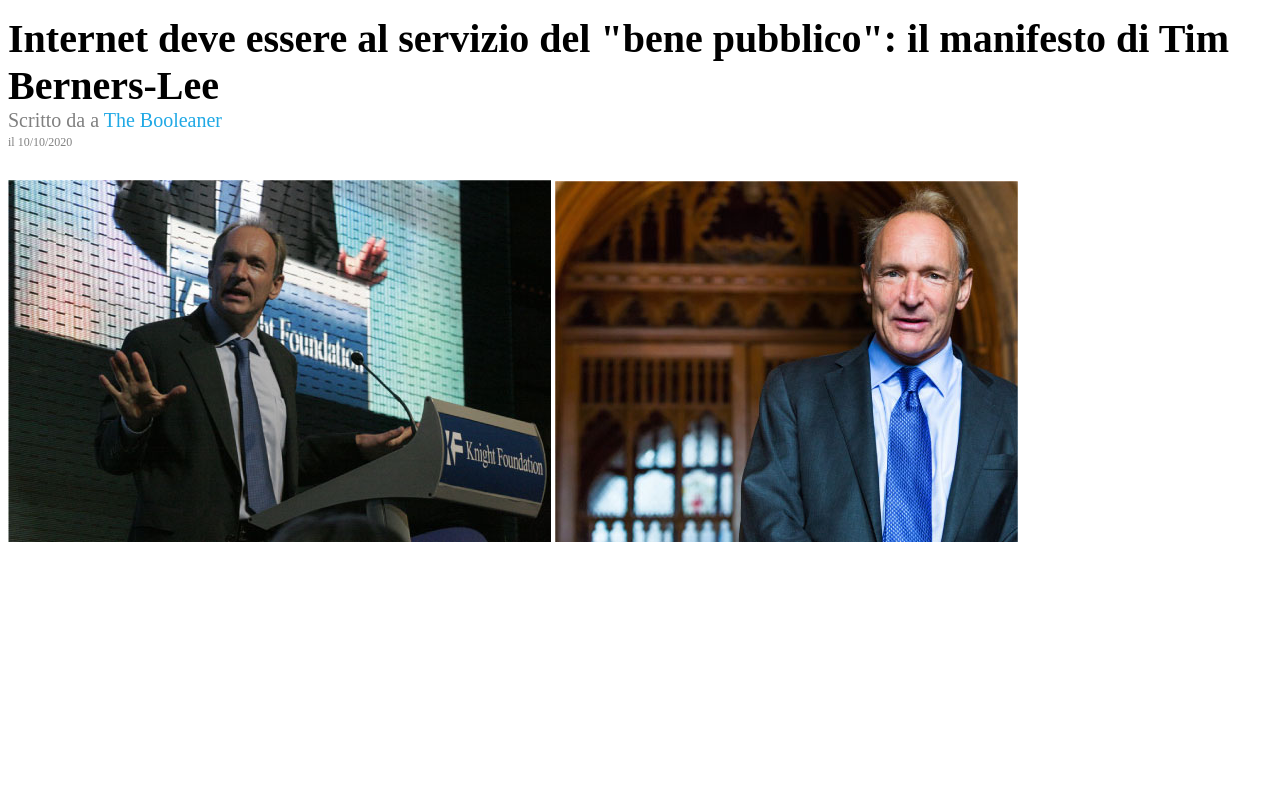
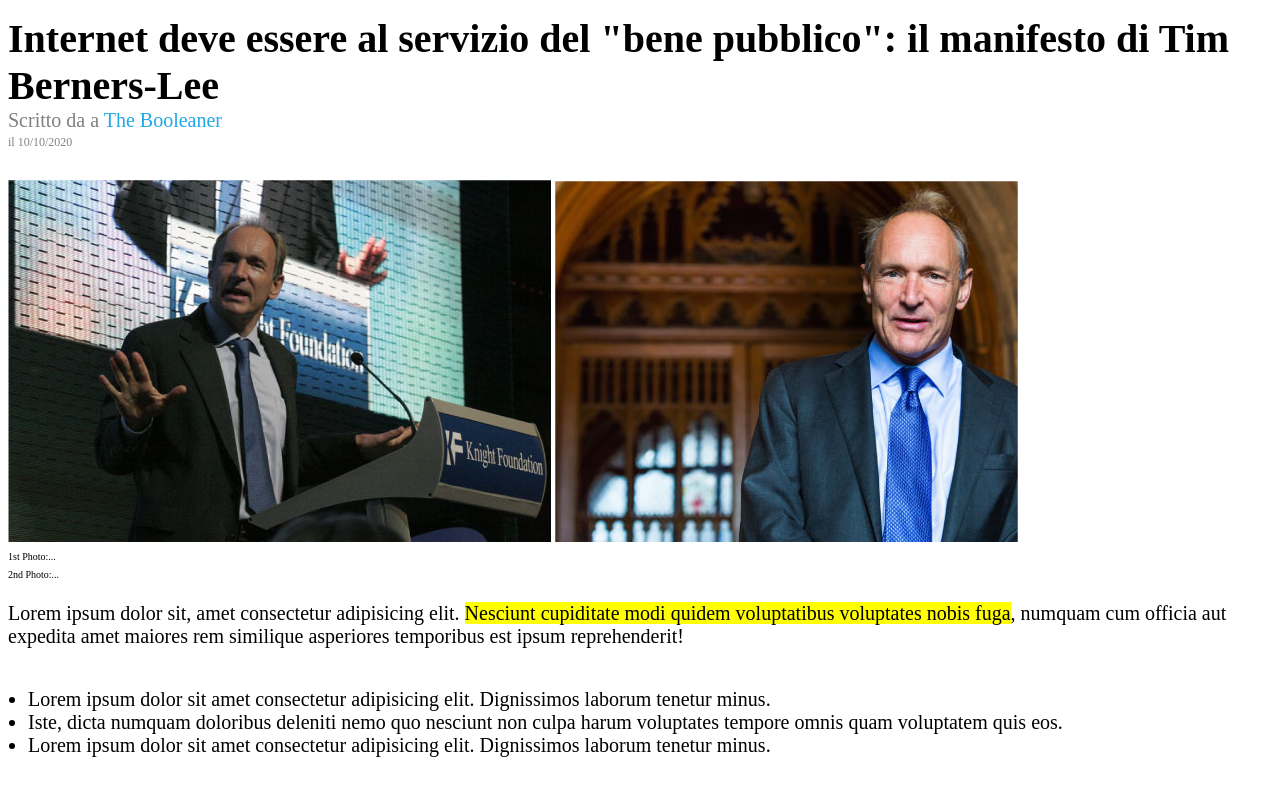
Before and after one commit to GalluFrancesco/html-css-booleaner, a plain HTML site: page index.html in a window 1280 px wide. Shown: the part 70-855 px from the top of the page. Before the commit the page ends 800 px from the top, so only its background shows below. Drawn offline with Linux system fonts and the light colour scheme; files whose address does not match are found by name.

Commit message:
Lorem+lista

```diff
--- a/index.html
+++ b/index.html
@@ -23,7 +23,24 @@
         <br />
         <img class="Tim" src="./img/tim-1.jpg" alt="">
         <img class="Tim" src="./img/tim-2.jpg" alt="">
+        <br />
+        <span class="ref_img">
+            1st Photo:... <br />
+            2nd Photo:...
+        </span>
     </div>
+
+    <!-- testo Lorem+lista -->
+    <div>
+        <p>Lorem ipsum dolor sit, amet consectetur adipisicing elit. <span class="evidenziare">Nesciunt cupiditate modi quidem voluptatibus voluptates nobis fuga</span>, numquam cum officia aut expedita amet maiores rem similique asperiores temporibus est ipsum reprehenderit!</p>
+        <ul class="nomargin">
+            <li>Lorem ipsum dolor sit amet consectetur adipisicing elit. Dignissimos laborum tenetur minus.</li>
+            <li>Iste, dicta numquam doloribus deleniti nemo quo nesciunt non culpa harum voluptates tempore omnis quam voluptatem quis eos.</li>
+            <li>Lorem ipsum dolor sit amet consectetur adipisicing elit. Dignissimos laborum tenetur minus.</li>
+        </ul>
+    </div>
+
+
 
 </body>
 </html>
```
